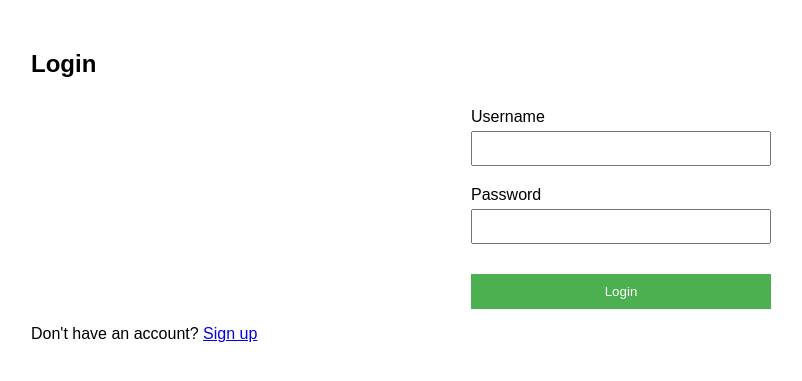
After one commit to laistdomiciano/employment-contract-generator, a Flask app: page /login in a window 1280 px wide. The commit adds this page. Shown: the top 381 px of the page, without its empty margins (19-821 px from the left). Run offline with Flask 3, Linux system fonts and the light colour scheme.

Commit message:
Adding routes

```diff
--- a/app/routes.py
+++ b/app/routes.py
@@ -1,4 +1,4 @@
-from flask import Blueprint, request, jsonify, render_template, redirect
+from flask import Blueprint, request, render_template, redirect, url_for
 from flask_jwt_extended import jwt_required, get_jwt, create_access_token
 # from models import User, Employee, ContractType, TokenBlocklist, db
 
@@ -6,12 +6,30 @@ routes = Blueprint('routes', __name__)
 
 @routes.route('/')
 def home():
-    return "<h1>Employment Contract Generator</h1>"
+    # return <h1>Employment Contract Generator</h1>
+    return render_template('home.html')
 
 
-@routes.route('/login', methods=['PUT'])
+@routes.route('/login', methods=['GET', 'POST'])
 def login():
-    return render_template('login.html')
+    error = None
+    if request.method == 'POST':
+        username = request.form['username']
+        password = request.form['password']
+        # Authentication logic here
+        if username != 'admin' or password != 'secret':
+            error = 'Invalid credentials'
+        else:
+            return redirect(url_for('routes.home'))
+    return render_template('login.html', error=error)
+
+
+@routes.route('/signup', methods=['GET', 'POST'])
+def signup():
+    if request.method == 'POST':
+        # Handle signup logic here
+        pass
+    return render_template('signup.html')
 
 #     data = request.json
 #     username = data.get('username')
@@ -24,9 +42,9 @@ def login():
 #     else:
 #         return jsonify({"msg": "Wrong username or password. Try again"}), 401
 
-@routes.route('/signup') #methods=['GET', 'POST'])
-def signup():
-    return "<h1>Sign Up</h1>"
+# @routes.route('/signup') #methods=['GET', 'POST'])
+# def signup():
+#     return "<h1>Sign Up</h1>"
 #     return render_template('signup.html')
 #     if request.method == 'POST':
 #         username = request.form.get('username')
--- a/frontend/style.css
+++ b/app/static/styles.css
@@ -1,3 +1,33 @@
+body {
+            font-family: Arial, sans-serif;
+            margin: 20px;
+        }
+        form {
+            max-width: 600px;
+            margin: auto;
+        }
+        label {
+            display: block;
+            margin-top: 10px;
+        }
+        input, textarea {
+            width: 100%;
+            padding: 8px;
+            margin-top: 5px;
+            box-sizing: border-box;
+        }
+        button {
+            margin-top: 20px;
+            padding: 10px 20px;
+            background-color: #4CAF50;
+            color: white;
+            border: none;
+            cursor: pointer;
+        }
+        button:hover {
+            background-color: #45a049;
+        }
+
 body {
     font-family: Arial, sans-serif;
     margin: 50px;
--- /dev/null
+++ b/app/templates/base.html
@@ -0,0 +1,30 @@
+<!DOCTYPE html>
+<html lang="en">
+<head>
+    <meta charset="UTF-8">
+    <meta name="viewport" content="width=device-width, initial-scale=1.0">
+    <title>{% block title %}Employment Contract Generator{% endblock %}</title>
+    <link rel="stylesheet" href="{{ url_for('static', filename='styles.css') }}">
+</head>
+<body>
+    <header>
+        <!-- Your navigation menu or header content -->
+    </header>
+    <main>
+        {% block content %}
+        <body>
+    <h1>Employment Contract Generator</h1>
+    <h2>This is a Flask-based API that allows users to generate employment contracts.</h2>
+    <h2>Users can choose from three types of contracts: Full-Time Employment, Part-Time Employment, and Freelance Contract.</h2>
+    <h2>The application uses JWT for authentication and PostgreSQL for data storage. </h2>
+</body>
+        {% endblock %}
+    </main>
+    <footer>
+        <!-- Your footer content -->
+    </footer>
+</body>
+</html>
+
+
+</html>
--- a/frontend/form.html
+++ b/app/templates/form.html
@@ -8,7 +8,7 @@
 <body>
     <h1>Employment Contract Generator</h1>
     <h2>Welcome to the Dashboard</h2>
-    <h3>What type of employment contract would you like to generate?</h3>
+    <h3>{% block title %}What type of employment contract would you like to generate?{% endblock %}</h3>
     <div class="dropdown">
         <button class="dropdown-button">Dropdown button</button>
         <div class="dropdown-content">
--- /dev/null
+++ b/app/templates/login.html
@@ -0,0 +1,20 @@
+{% extends "base.html" %}
+
+{% block content %}
+<div class="login-container">
+    <h2>Login</h2>
+    <form action="{{ url_for('routes.login') }}" method="post">
+        <label for="username">Username</label>
+        <input type="text" id="username" name="username" required>
+
+        <label for="password">Password</label>
+        <input type="password" id="password" name="password" required>
+
+        <button type="submit">Login</button>
+    </form>
+    <p>Don't have an account? <a href="{{ url_for('routes.signup') }}">Sign up</a></p>
+    {% if error %}
+    <p id="login-message" style="color: red;">{{ error }}</p>
+    {% endif %}
+</div>
+{% endblock %}
--- a/requirements.txt
+++ b/requirements.txt
@@ -0,0 +1,3 @@
+werkzeug~=3.0.3
+DateTime~=5.5
+flask~=3.0.3
--- a/run.py
+++ b/run.py
@@ -0,0 +1,6 @@
+from app import create_app
+
+app = create_app()
+
+if __name__ == '__main__':
+    app.run(debug=True)
```
Also changed, not shown: app/templates/home.html (added, +10 -0 lines), app/templates/signup.html (added, +27 -0 lines), frontend/login.html (deleted, +0 -21 lines), app/static/validation.js (renamed from frontend/validation.js), app/templates/freelance.html (renamed from frontend/freelance.html), app/templates/full-time.html (renamed from frontend/full-time.html), app/templates/part-time.html (renamed from frontend/part-time.html).
